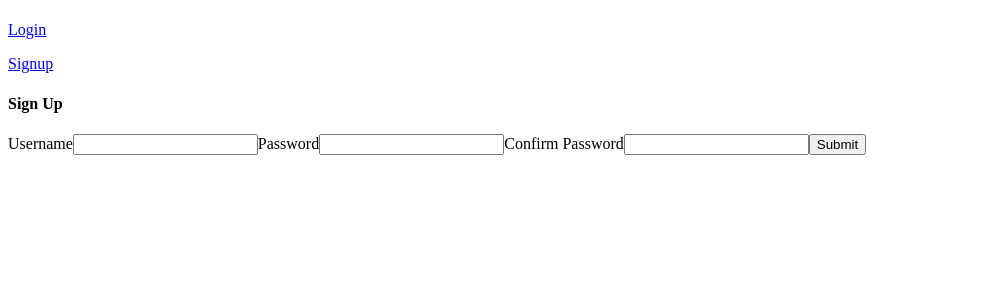
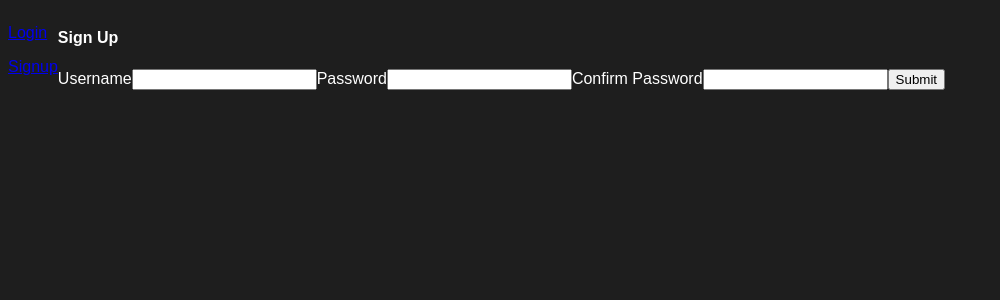
Before and after one commit to owenmoogk/django-twitter, a React (Create React App) app in the folder src/frontend/: page /signup in a window 1280 px wide. Shown: the top 300 px of the page, without its empty margins (0-1000 px from the left). Built offline with nearby package versions, Linux system fonts and the light colour scheme; the HTML template or start-up script is replaced by a standard one.

Commit message:
added some styling

```diff
--- /dev/null
+++ b/src/frontend/src/index.css
@@ -0,0 +1,49 @@
+*{
+	font-family: 'IBM Plex Sans', sans-serif;
+}
+
+body{
+	background-color: rgb(30, 30, 30);
+	color: white;
+}
+
+/* highlights */
+
+::selection {
+	background: grey;
+	color: black;
+}
+
+/* scrollbar */
+
+::-webkit-scrollbar {
+	width: 10px;
+}
+
+::-webkit-scrollbar-thumb {
+	background: grey;
+}
+
+::-webkit-scrollbar-thumb:hover {
+	background: lightslategrey;
+}
+
+.App{
+	display: flex;
+}
+
+#leftBar{
+	flex: 3;
+}
+
+#mainPage{
+	flex: 5;
+}
+#rightBar{
+	flex: 3;
+}
+
+#leftBar a{
+	color: #1DA1F2;
+	text-decoration: none;
+}
--- a/src/frontend/src/index.js
+++ b/src/frontend/src/index.js
@@ -1,6 +1,7 @@
 import App from './components/App'
 import React from "react"
 import {render} from 'react-dom'
+import './index.css'
 
 const appDiv = document.getElementById('app')
 render(<App/>, appDiv)
--- a/src/frontend/templates/index.html
+++ b/src/frontend/templates/index.html
@@ -7,7 +7,7 @@
 	<title>Twitter</title>
 	{% load static %}
 	<script src="https://ajax.googleapis.com/ajax/libs/jquery/3.5.1/jquery.min.js"></script>
-	<link rel="stylesheet" href="https://fonts.googleapis.com/css?family=Roboto:300,400,500,700&display=swap" />
+	<link href="https://fonts.googleapis.com/css2?family=IBM+Plex+Sans&display=swap" rel="stylesheet">
 	<link rel="shortcut icon" href="{% static 'img/favicon.ico' %}" type="image/x-icon">
 </head>
 
```
Also changed, not shown: src/frontend/src/components/homepage/homepage.css (added, +28 -0 lines).
